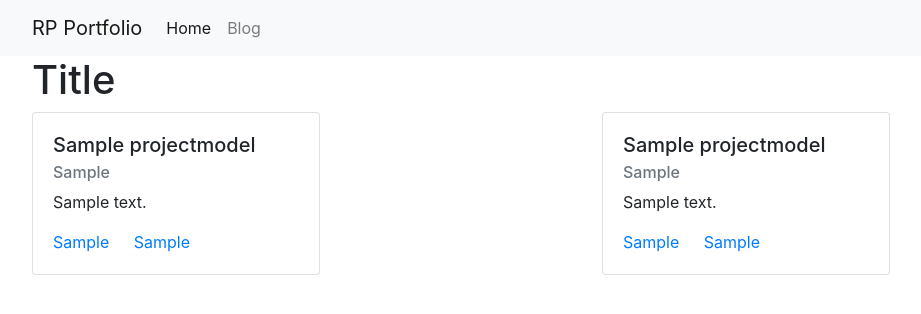
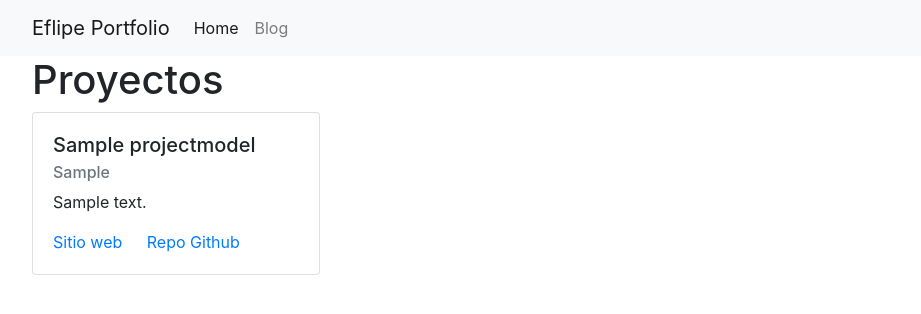
Before and after one commit to eflipe/portfolio, a Django app: page / in a window 1280 px wide. Shown: the top 314 px of the page, without its empty margins (53-974 px from the left). Run offline with Django 3.2, Linux system fonts and the light colour scheme; tables that the repository leaves empty hold one stand-in row (values such as "Sample post"); some libraries are stand-ins or nearby versions.

Commit message:
Modificaciones varias

```diff
--- a/app_blog/templates/blog_category.html
+++ b/app_blog/templates/blog_category.html
@@ -1,5 +1,5 @@
 {% extends "base.html" %}
-{% block page_content %}
+{% block content %}
 <div class="col-md-8 offset-md-2">
     <h1>{{ category | title }}</h1>
     <hr>
@@ -17,4 +17,4 @@
         <p>{{ post.body | slice:":400" }}...</p>
     {% endfor %}
 </div>
-{% endblock %}
+{% endblock content %}
--- a/app_blog/templates/blog_index.html
+++ b/app_blog/templates/blog_index.html
@@ -1,5 +1,5 @@
 {% extends "base.html" %}
-{% block page_content %}
+{% block content %}
 <div class="col-md-8 offset-md-2">
     <h1>Blog</h1>
     <hr>
@@ -17,4 +17,4 @@
     <p>{{ post.body | slice:":400" }}...</p>
     {% endfor %}
 </div>
-{% endblock %}
+{% endblock content %}
--- a/personal_portfolio/templates/base.html
+++ b/personal_portfolio/templates/base.html
@@ -2,7 +2,7 @@
 
 <nav class="navbar navbar-expand-lg navbar-light bg-light">
     <div class="container">
-        <a class="navbar-brand" href="{% url 'project_index' %}">RP Portfolio</a>
+        <a class="navbar-brand" href="{% url 'project_index' %}">Eflipe Portfolio</a>
         <button class="navbar-toggler" type="button" data-toggle="collapse" data-target="#navbarSupportedContent" aria-controls="navbarSupportedContent" aria-expanded="false" aria-label="Toggle navigation">
           <span class="navbar-toggler-icon"></span>
         </button>
--- a/projects/templates/project_index.html
+++ b/projects/templates/project_index.html
@@ -1,7 +1,7 @@
 {% extends "base.html" %}
 {% load static %}
 {% block content %}
-<h1 class=""> Title </h1>
+<h1 class=""> Proyectos </h1>
 <div class="row row-cols-1 row-cols-sm-2 row-cols-md-3 row-cols-lg-4 row-cols-xl-5">
 {% for project in projects  %}
   <div class="col mb-4">
@@ -10,26 +10,14 @@
     <h5 class="card-title">{{ project.title }}</h5>
     <h6 class="card-subtitle mb-2 text-muted">{{ project.techno }}</h6>
     <p class="card-text">{{ project.description }}</p>
-    <a href="#" class="card-link">{{ project.sitio_web}}</a>
-    <a href="#" class="card-link">{{ project.repo}}</a>
-  </div>
-</div>
-</div>
-{% endfor %}
-{% for project in projects  %}
-  <div class="col mb-4">
-  <div class="card mb-2" style="width: 18rem;">
-  <div class="card-body">
-    <h5 class="card-title">{{ project.title }}</h5>
-    <h6 class="card-subtitle mb-2 text-muted">{{ project.techno }}</h6>
-    <p class="card-text">{{ project.description }}</p>
-    <a href="#" class="card-link">{{ project.sitio_web}}</a>
-    <a href="#" class="card-link">{{ project.repo}}</a>
+    <a href="{{ project.sitio_web}}" class="card-link">Sitio web</a>
+    <a href="{{ project.repo}}" class="card-link">Repo Github</a>
   </div>
 </div>
 </div>
 {% endfor %}
 
+
 </div>
 
 {% endblock content  %}
```
Also changed, not shown: app_blog/templates/blog_detail.html (+4 -4 lines), app_blog/views.py (+4 -4 lines).
